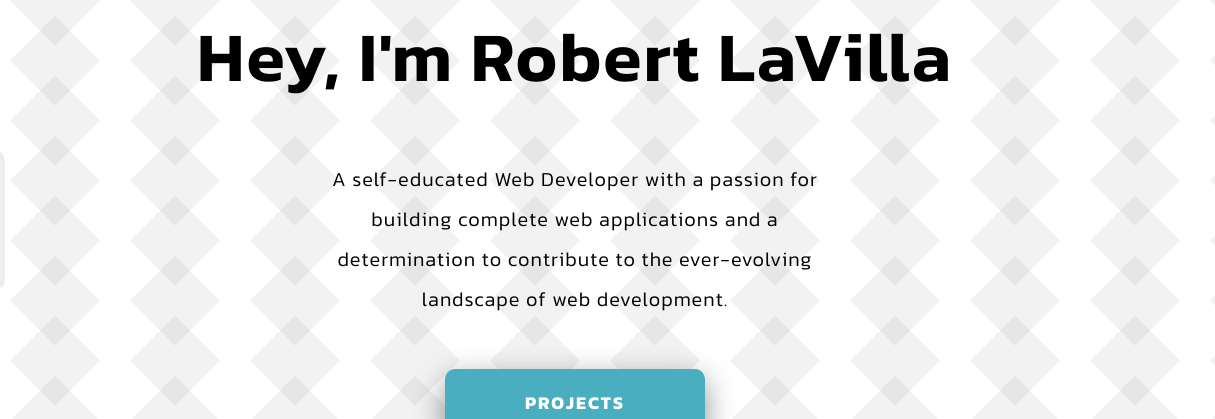
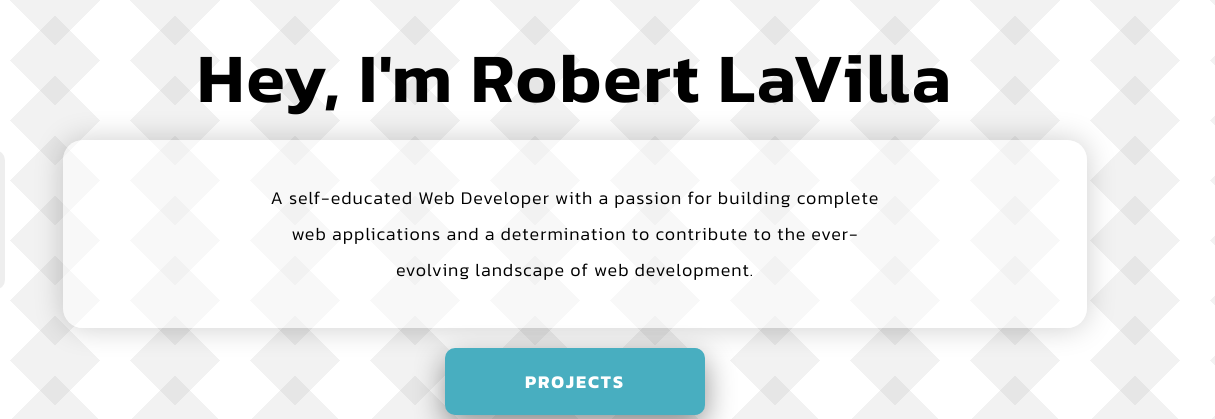
Before and after one commit to RLaVilla/Personal-Website, a plain HTML site: page index.html in a window 1280 px wide. Shown: the part 180-599 px from the top of the page, 65-1280 px from the left. Drawn offline with Linux system fonts and the light colour scheme; a web font is replaced by a local one.

Commit message:
Deployment commit

```diff
--- a/index.html
+++ b/index.html
@@ -1,6 +1,7 @@
 <!doctype html>
 <html lang="en">
   <head>
+    <meta name="format-detection" content="telephone=no" />
     <meta charset="UTF-8" />
     <meta name="viewport" content="width=device-width, initial-scale=1.0" />
     <link rel="stylesheet" href="609a232ab53e413e38d2.css" />
@@ -49,11 +50,13 @@
     <div class="overlay">
       <div class="overlayContainer">
         <h1>Hey, I'm Robert LaVilla</h1>
-        <p>
-          A self-educated Web Developer with a passion for building complete web
-          applications and a determination to contribute to the ever-evolving
-          landscape of web development.
-        </p>
+        <div class="backgroundDiv">
+          <p>
+            A self-educated Web Developer with a passion for building complete
+            web applications and a determination to contribute to the
+            ever-evolving landscape of web development.
+          </p>
+        </div>
         <button id="projectsHomeButton">PROJECTS</button>
         <div class="linkContainer">
           <div class="homeGithub buttonCont">
```
Also changed, not shown: todo.js (+1 -1 lines).
